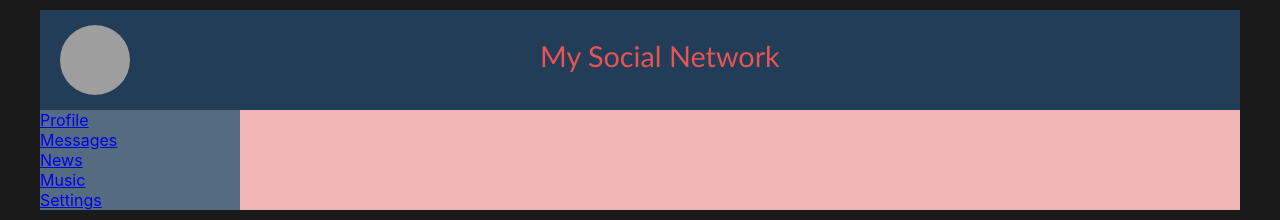
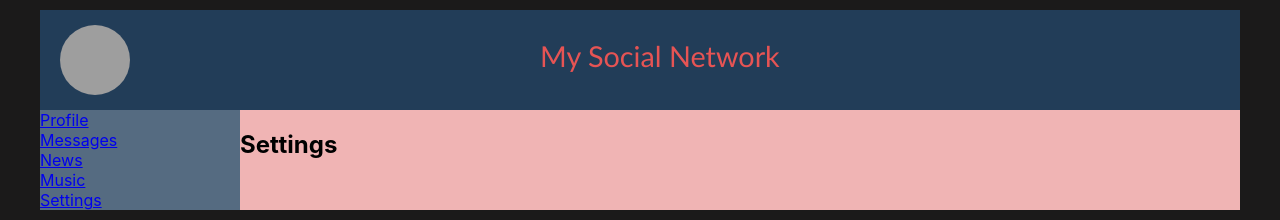
Before and after one commit to artyom34/react, a React (Create React App) app in the folder project/: page /settings in a window 1280 px wide. Shown: the top 220 px of the page. Built offline with nearby package versions, Linux system fonts and the light colour scheme; grey boxes are pictures that could not be loaded.

Commit message:
added component Settings

```diff
--- a/project/src/App.js
+++ b/project/src/App.js
@@ -6,19 +6,20 @@ import Navbar from "./components/Navbar/Navbar";
 import Profile from "./components/Profile/Profile";
 import News from "./components/News/News";
 import Music from "./components/Music/Music";
+import Settings from "./components/Settings/Settings";
 
 const App = () => {
   return (
     <div className="app-wrapper">
       <Header />
       <Navbar />
-
       <div className="app-wrapper-content">
         <Routes>
           <Route path="/profile" element={<Profile />} />
           <Route path="/dialogs" element={<Dialogs />} />
           <Route path="/news" element={<News />} />
           <Route path="/music" element={<Music />} />
+          <Route path="/settings" element={<Settings />} />
           {/* Add more routes as needed */}
         </Routes>
       </div>
--- /dev/null
+++ b/project/src/components/Settings/Settings.jsx
@@ -0,0 +1,13 @@
+import React from "react";
+import classes from "./settings.module.css";
+
+const Settings = () => {
+  return (
+    <div className={classes.settings}>
+      <h2>Settings</h2>
+      {/* Add more settings options as needed */}
+    </div>
+  );
+};
+
+export default Settings;
```
Also changed, not shown: project/src/components/Settings/settings.module.css (added).
